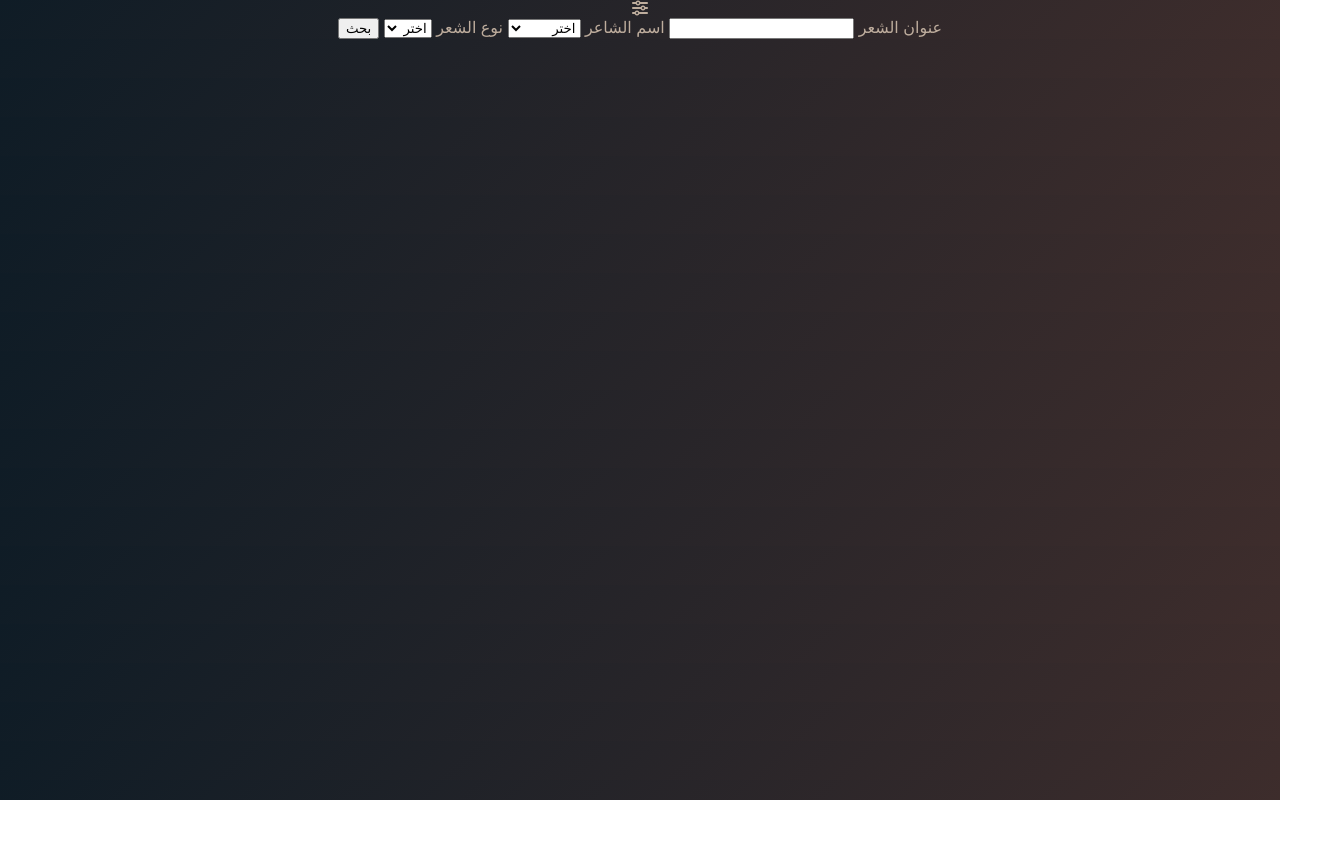
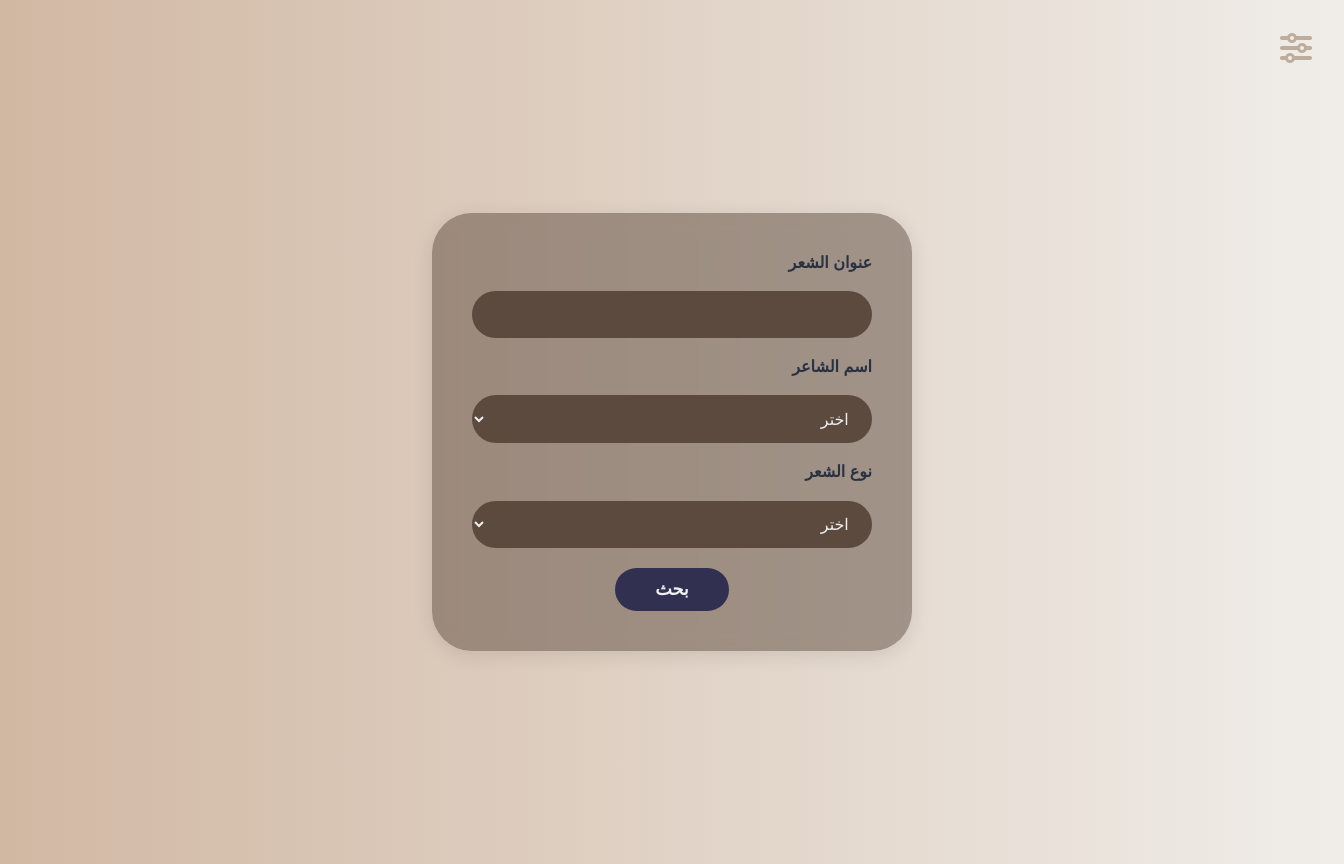
Before and after one commit to OmnyaHe/training-project, a plain HTML site: page filter.html in a window 1280 px wide. Shown: the whole page, 1344 px wide, since content can reach past the window. Before the commit the page ends 800 px from the top, so only its background shows below. Drawn offline with Linux system fonts and the light colour scheme; a web font is replaced by a local one.

Commit message:
STYLE FILTER

```diff
--- a/style.css
+++ b/style.css
@@ -83,3 +83,78 @@ header {
 img.logo {
   height: 55px;
 }
+
+/* Style for the filter page */
+
+body.filter-body {
+  margin: 0;
+  font-family: 'Lama Sans', sans-serif;
+  background: linear-gradient(to left, #D1B8A3, #F0EDE9);
+  color: #293242;
+  direction: rtl;
+}
+
+body.filter-body * {
+  text-align: right;
+}
+
+.filter-container {
+  display: flex;
+  justify-content: center;
+  align-items: center;
+  height: 100vh;
+  width: 100%;
+  padding: 2rem;
+  position: relative;
+  background: linear-gradient(to left, #F0EDE9, #D1B8A3);
+}
+
+.filter-icon {
+  font-size: 2rem;
+  color: #BEAD9D;
+  position: absolute;
+  top: 2rem;
+  right: 2rem;
+  cursor: pointer;
+  z-index: 2;
+}
+
+.filter-form {
+  background-color: rgba(92, 74, 62, 0.5);
+  padding: 2.5rem;
+  border-radius: 2.5rem;
+  width: 400px;
+  display: flex;
+  flex-direction: column;
+  gap: 1.2rem;
+  backdrop-filter: blur(10px);
+  box-shadow: 0 4px 20px rgba(0, 0, 0, 0.1);
+}
+
+.filter-form label {
+  font-weight: bold;
+  color: #293242;
+}
+
+.filter-form input,
+.filter-form select {
+  padding: 0.9rem 1.2rem;
+  border: none;
+  border-radius: 2rem;
+  background-color: #5C4A3E;
+  color: #EEEFEF;
+  font-family: 'Lama Sans', sans-serif;
+  font-size: 1rem;
+}
+
+.filter-form button {
+  padding: 0.7rem 2.5rem;
+  background-color: #323050;
+  color: #EEEFEF;
+  border: none;
+  border-radius: 2rem;
+  cursor: pointer;
+  font-weight: bold;
+  font-size: 1.1rem;
+  align-self: center;
+}
```
